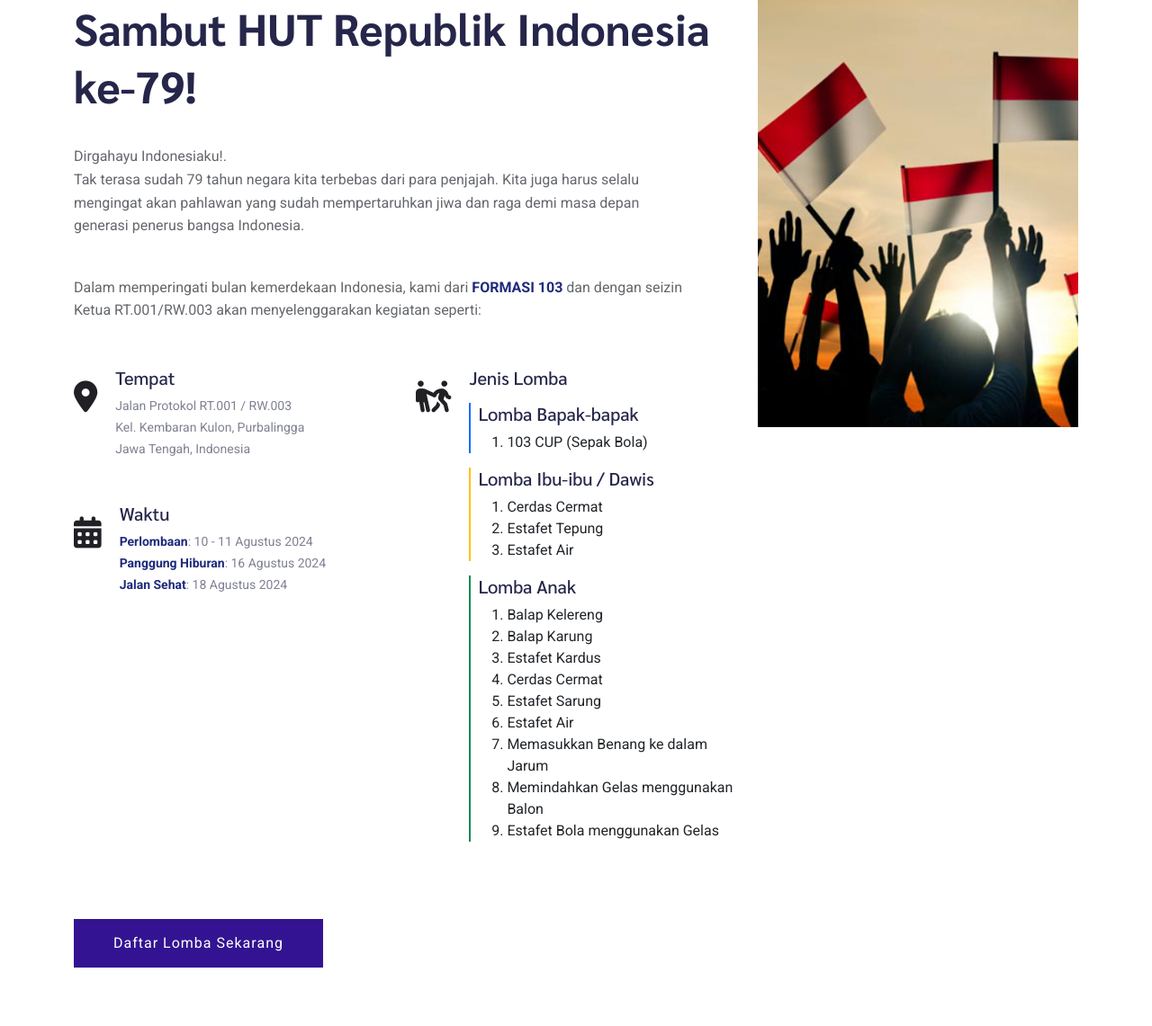
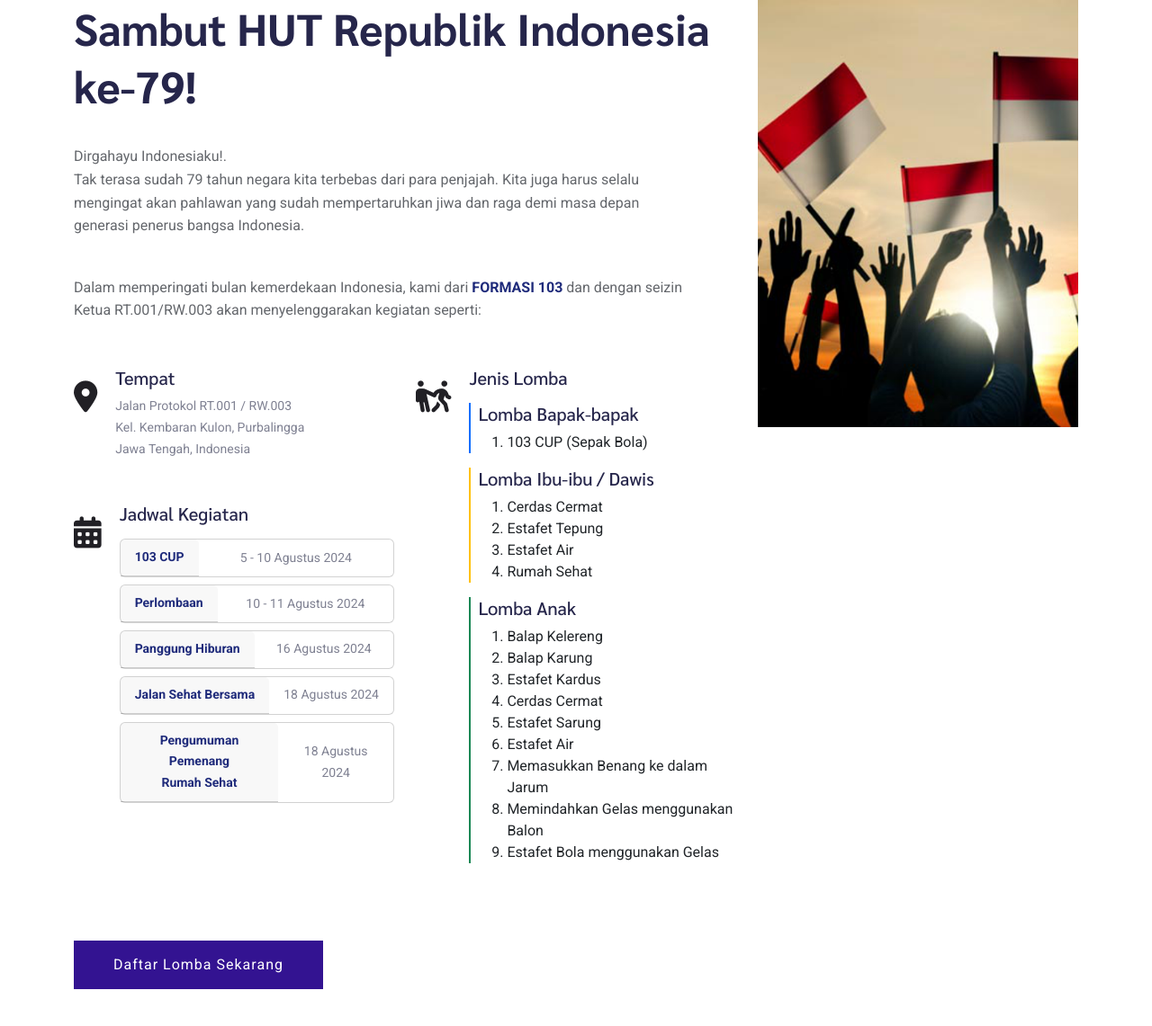
Before and after one commit to fauzantrif/pitulasan, a PHP site: page / in a window 1280 px wide. Shown: the part 1100-2241 px from the top of the page at 90% size. Run offline with PHP 8.4, Linux system fonts and the light colour scheme; data comes from the database, SQL or seed files in the repository; some libraries are stand-ins or nearby versions.

Commit message:
Home: Redecorate homepage

```diff
--- a/index.php
+++ b/index.php
@@ -128,6 +128,14 @@
     <!--? About Law Start-->
     <section class="about-low-area section-padding2" id="start-explore">
         <div class="container">
+            <div class="alert alert-warning mb-5 d-none">
+                <h3>BATAS AKHIR PENDAFTARAN</h3>
+                <p class="mb-0">
+                    Pendaftaran lomba akan ditutup <span class="momentjs" data-tgl="2024-08-04 23:59:59">...</span> (<strong>Minggu, 4 Agustus 2024 pukul 23:59</strong>).
+                    Bagi yang belum mendaftar, silahkan tap pada tombol <a href="https://forms.gle/PwsLRz85nXzgUN7Y7" class="text-primary">Daftar</a> atau hubungi panitia.
+                </p>
+                <p class="mb-0">Terima kasih.</p>
+            </div>
             <div class="row">
                 <div class="col-lg-8 col-md-12">
                     <div class="about-caption mb-50">
@@ -153,11 +161,48 @@
                                 <div class="caption-icon pt-3">
                                     <span class="fas fa-calendar-days"></span>
                                 </div>
-                                <div class="caption">
-                                    <h5>Waktu</h5>
-                                    <p><b>Perlombaan</b>: 10 - 11 Agustus 2024</p>
-                                    <p><b>Panggung Hiburan</b>: 16 Agustus 2024</p>
-                                    <p><b>Jalan Sehat</b>: 18 Agustus 2024</p>
+                                <div class="caption flex-fill pe-2 pe-md-0">
+                                    <h5 class="mb-3">Jadwal Kegiatan</h5>
+                                    <div class="card mb-2 flex-lg-row text-center">
+                                        <div class="card-header">
+                                            <p><b>103 CUP</b></p>
+                                        </div>
+                                        <div class="card-body py-2 align-self-center">
+                                            <p>5 - 10 Agustus 2024</p>
+                                        </div>
+                                    </div>
+                                    <div class="card mb-2 flex-lg-row text-center">
+                                        <div class="card-header">
+                                            <p><b>Perlombaan</b></p>
+                                        </div>
+                                        <div class="card-body py-2 align-self-center">
+                                            <p>10 - 11 Agustus 2024</p>
+                                        </div>
+                                    </div>
+                                    <div class="card mb-2 flex-lg-row text-center">
+                                        <div class="card-header">
+                                            <p><b>Panggung Hiburan</b></p>
+                                        </div>
+                                        <div class="card-body py-2 align-self-center">
+                                            <p>16 Agustus 2024</p>
+                                        </div>
+                                    </div>
+                                    <div class="card mb-2 flex-lg-row text-center">
+                                        <div class="card-header">
+                                            <p><b>Jalan Sehat Bersama</b></p>
+                                        </div>
+                                        <div class="card-body py-2 align-self-center">
+                                            <p>18 Agustus 2024</p>
+                                        </div>
+                                    </div>
+                                    <div class="card mb-2 flex-lg-row text-center">
+                                        <div class="card-header">
+                                            <p><b>Pengumuman Pemenang<br>Rumah Sehat</b></p>
+                                        </div>
+                                        <div class="card-body py-2 align-self-center">
+                                            <p>18 Agustus 2024</p>
+                                        </div>
+                                    </div>
                                 </div>
                             </div>
                         </div>
@@ -180,6 +225,7 @@
                                             <li>Cerdas Cermat</li>
                                             <li>Estafet Tepung</li>
                                             <li>Estafet Air</li>
+                                            <li>Rumah Sehat</li>
                                         </ol>
                                     </blockquote>
                                     <blockquote class="mt-3 ps-2 border-start border-2 border-success">
```
